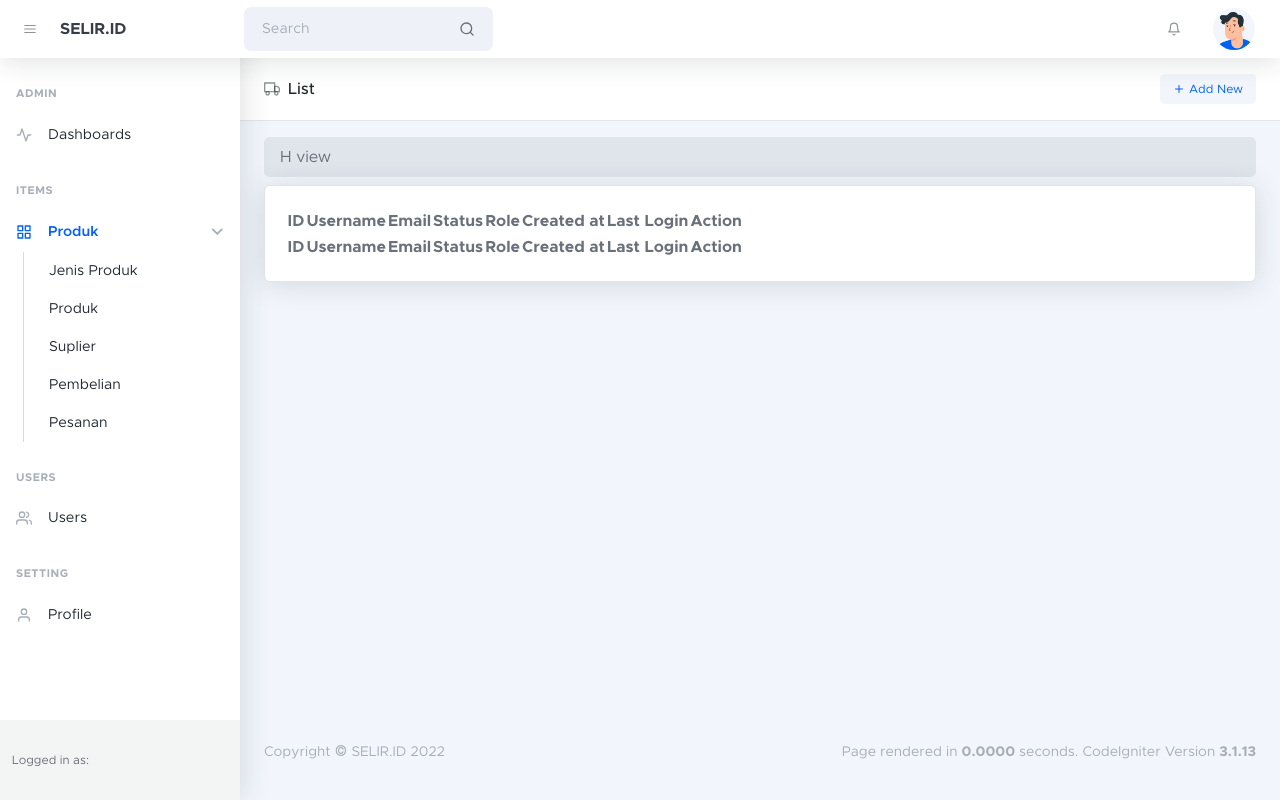
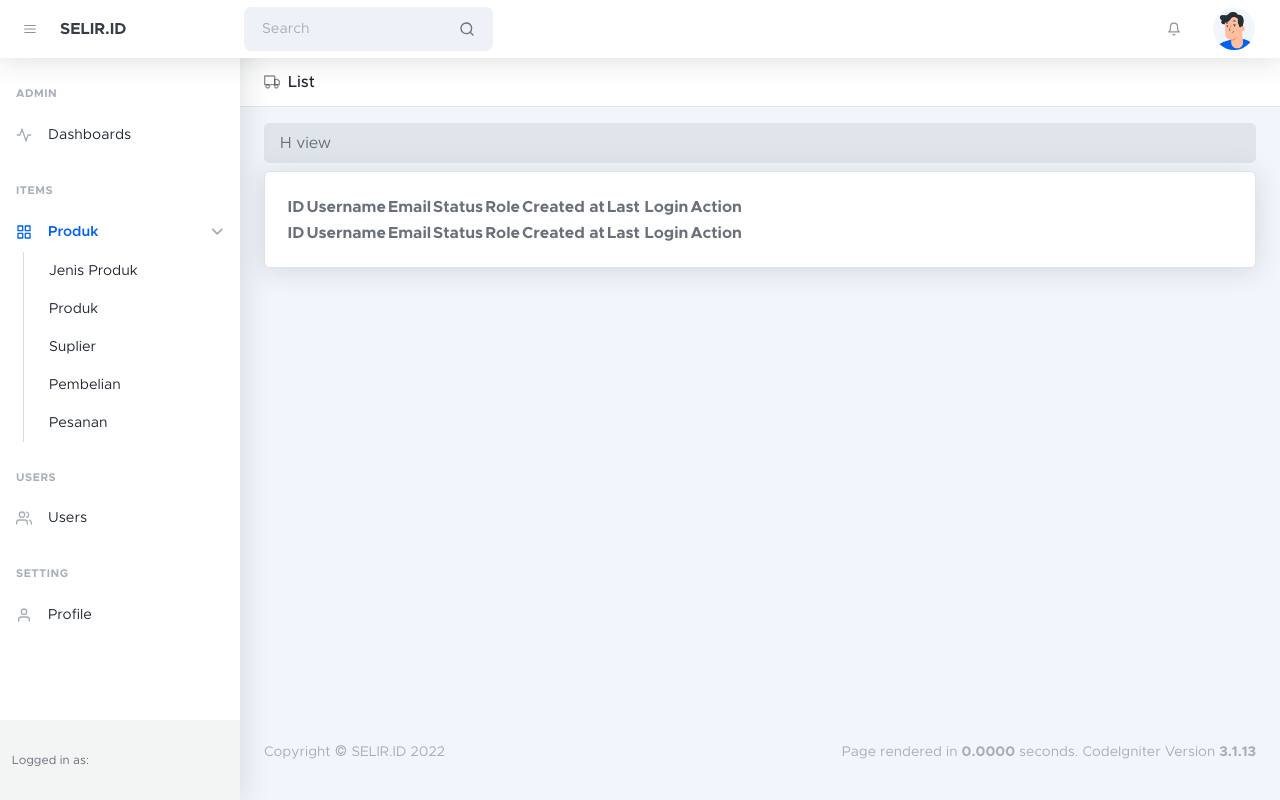
Before and after one commit to fakhirula/ci-umkm, a CodeIgniter app: the page made by application/views/admin/users/index.php in a window 1280 px wide. Run offline with CodeIgniter, Linux system fonts and the light colour scheme; data that the repository does not hold is empty; some libraries are stand-ins or nearby versions.

Commit message:
Fixing bugs

```diff
--- a/application/views/admin/users/index.php
+++ b/application/views/admin/users/index.php
@@ -25,12 +25,6 @@
                                         <div class="page-header-icon"><i data-feather="truck"></i></div>
                                         <?= str_replace("_", " ", ucfirst($this->uri->segment(2))) . " List" ?>
                                     </h1>
-                                </div>
-                                <div class="col-12 col-xl-auto mb-3">
-                                    <button class="btn btn-sm btn-light text-primary" type="button" data-bs-toggle="modal" data-bs-target="#addModal">
-                                        <i class="me-1" data-feather="plus"></i>
-                                        <?= "Add New " . str_replace("_", " ", ucfirst($this->uri->segment(2))) ?>
-                                    </button>
                                 </div>
                             </div>
                         </div>
--- a/application/views/public/tentang.php
+++ b/application/views/public/tentang.php
@@ -61,7 +61,7 @@
                         <div class="text-center">
                             <img class="img-fluid rounded-circle mb-4 px-4" src="<?= base_url('assets/images/profiles/rul.png') ?>" alt="Profile Fakhirul Akmal" />
                             <h5 class="fw-bolder">Fakhirul Akmal</h5>
-                            <div class="fst-italic text-muted">Back-End Web Developer</div>
+                            <div class="fst-italic text-muted">Full Stack Web Developer</div>
                         </div>
                     </div>
                     <div class="col mb-5 mb-5 mb-xl-0">
```
Also changed, not shown: application/controllers/admin/Users.php (+9 -1 lines).
